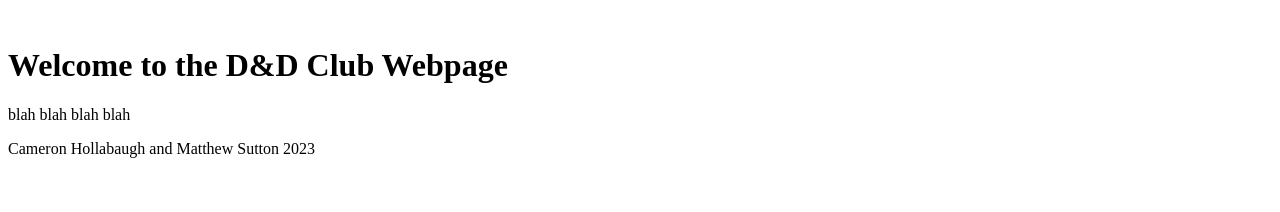
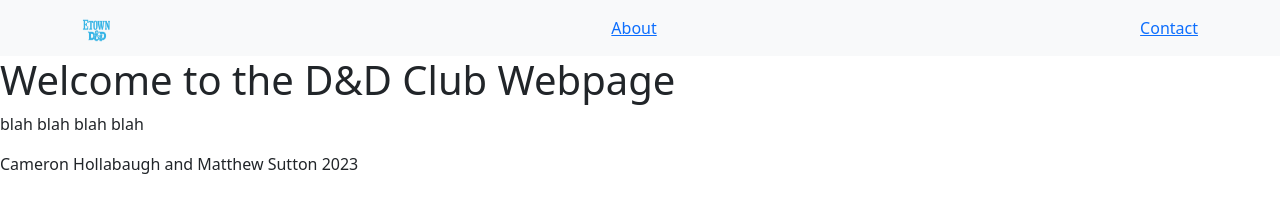
Before and after one commit to mattSutton462/cs310_project, a plain HTML site: page index.html in a window 1280 px wide. Drawn offline with nearby package versions, Linux system fonts and the light colour scheme.

Commit message:
Added Navbar

```diff
--- a/index.html
+++ b/index.html
@@ -5,10 +5,19 @@
     <meta name="viewport" content="width=device-width, initial-scale=1.0">
     <title>Document</title>
     <link href = "style.css" rel = "stylesheet">
+    <link href="https://cdn.jsdelivr.net/npm/bootstrap@5.3.2/dist/css/bootstrap.min.css" rel="stylesheet" integrity="sha384-T3c6CoIi6uLrA9TneNEoa7RxnatzjcDSCmG1MXxSR1GAsXEV/Dwwykc2MPK8M2HN" crossorigin="anonymous">
 </head>
 <body>
     <header>
-        <img href = "tmplogo.png">
+        <nav class="navbar bg-body-tertiary">
+            <div class="container">
+              <a class="navbar-brand" href="#">
+                <img src="tmplogo.png" alt="Club Logo" width="30" height="24">
+              </a>
+              <a href = "">About</a>
+              <a href = "">Contact</a>
+            </div>
+        </nav>
     </header>
         <h1>Welcome to the D&D Club Webpage</h1>
         <p>blah blah blah blah</p>
```
